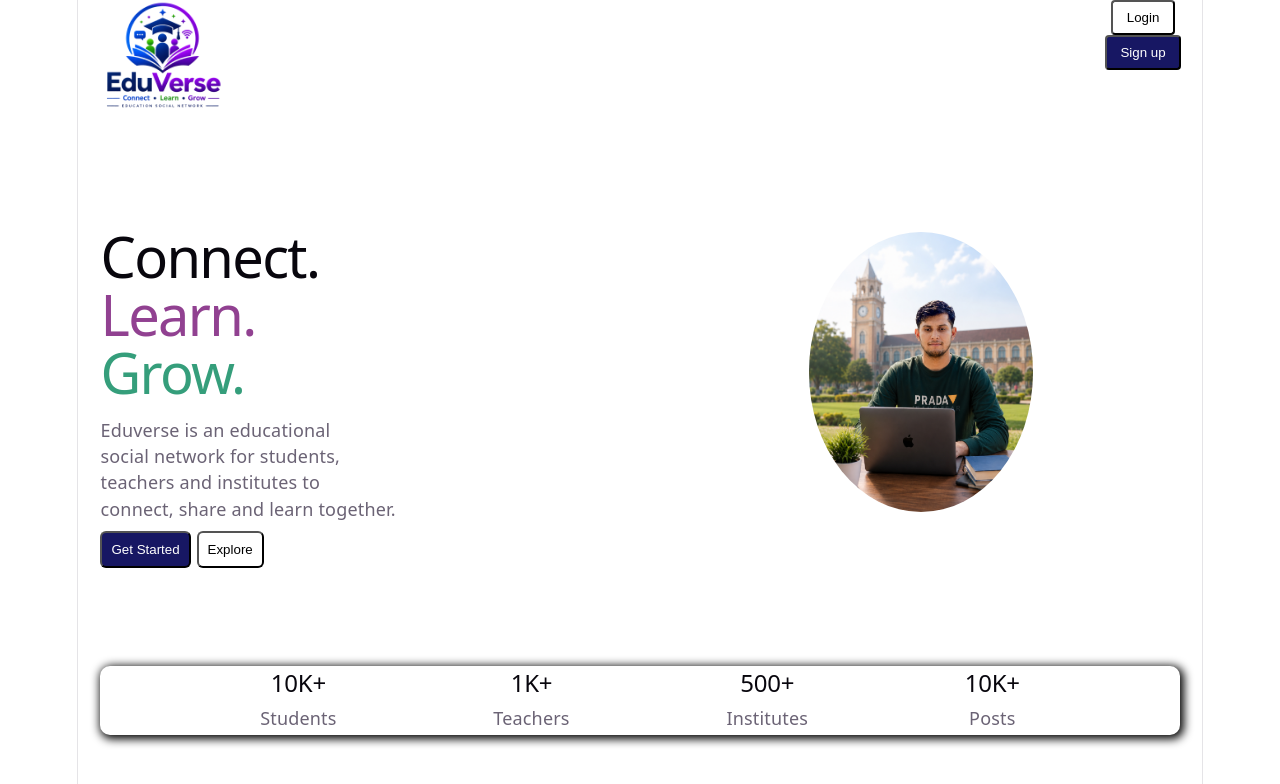
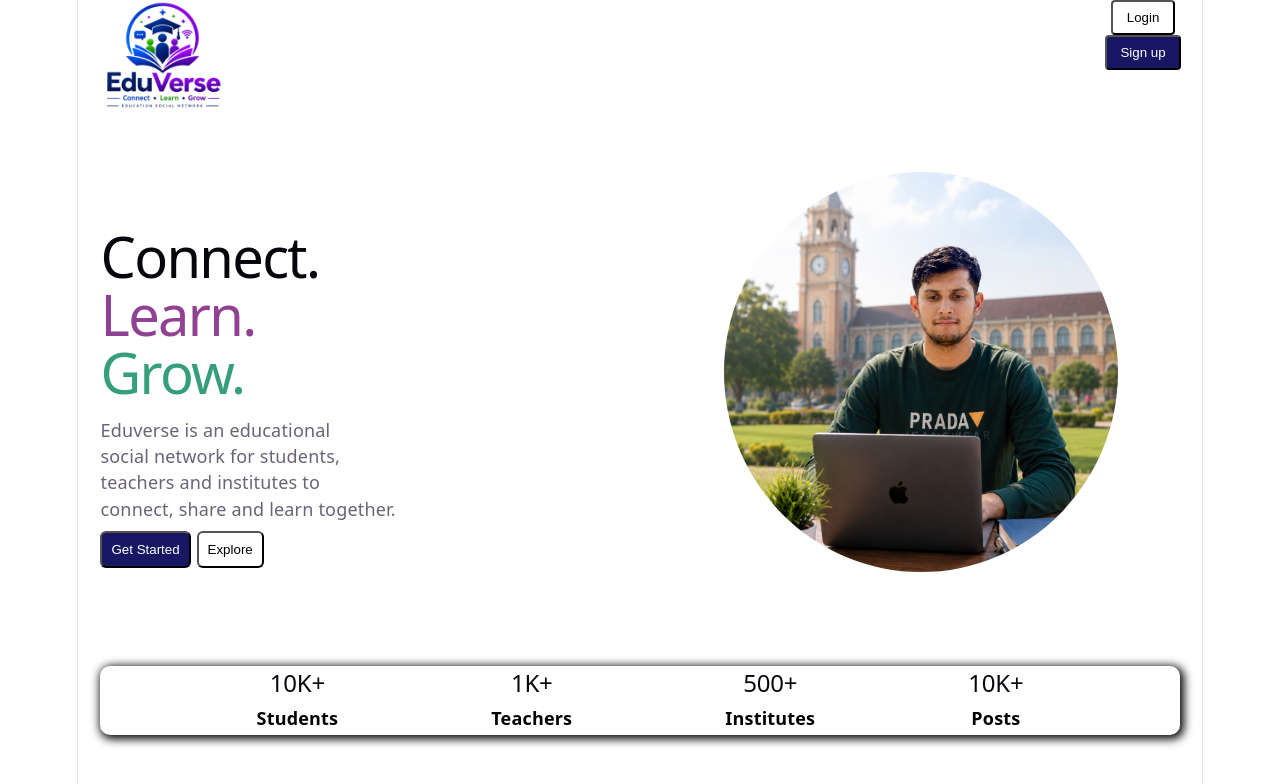
Before and after one commit to Hassan-Asif-Memon/Eduverse, a React (Vite) app in the folder react/: page / in a window 1280 px wide. Shown: the top 784 px of the page. Built offline with nearby package versions, Linux system fonts and the light colour scheme.

Commit message:
welcome page is about to end

```diff
--- a/react/src/App.css
+++ b/react/src/App.css
@@ -90,8 +90,8 @@ background-color: rgb(23, 23, 99);
   position: relative;
 }
 #hero{
-  width: 40%;
-  height: 35vh;
+  width: 70%;
+  height: 50vh;
   object-fit: cover;
   border-radius: 50%;
   position: relative;
@@ -106,3 +106,7 @@ background-color: rgb(23, 23, 99);
   margin-inline: 2%;
   padding: 3px;
 }
+#footer p{
+  color: black;
+  font-weight: bold;
+}
```
